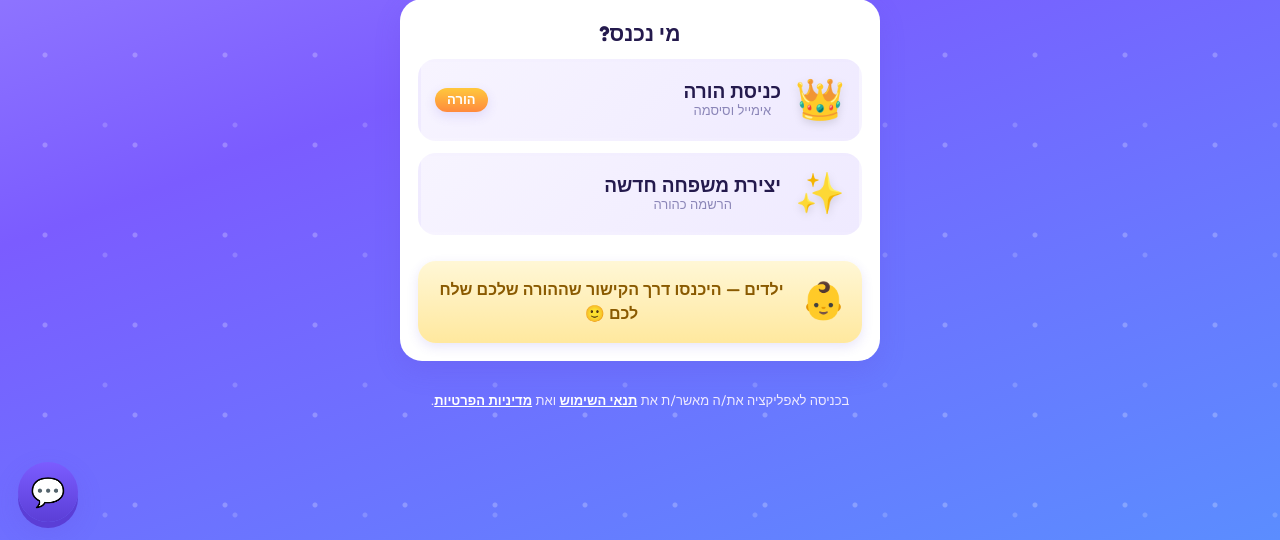
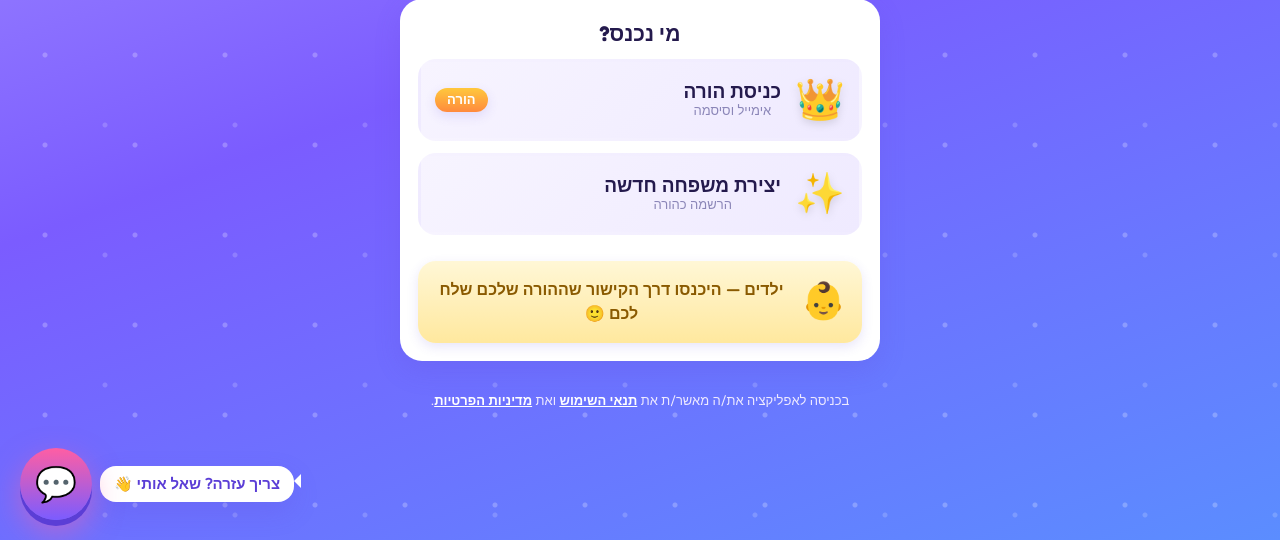
Before and after one commit to mayasinger240913/todo-app, a Flask app: page / in a window 1280 px wide. Shown: the part 260-800 px from the top of the page. Run offline with Flask 3, Linux system fonts and the light colour scheme; some libraries are stand-ins or nearby versions.

Commit message:
צ'אט: כפתור 💬 בולט יותר — גדול, פעימה, ותווית "צריך עזרה?"
- הכפתור גדול וצבעוני יותר עם אנימציית פעימה וטבעת שמושכת את העין
- תווית "צריך עזרה? שאל אותי 👋" ליד הכפתור (גם לחיצה עליה פותחת)
- התווית מוסתרת כשהצ'אט פתוח ובמסכים צרים מאוד

Co-Authored-By: Claude Opus 4.8 (1M context) <noreply@anthropic.com>

```diff
--- a/static/app.js
+++ b/static/app.js
@@ -261,6 +261,8 @@ function chatToggle(open) {
   panel.classList.toggle("hidden", !show);
   panel.setAttribute("aria-hidden", show ? "false" : "true");
   fab.classList.toggle("hidden", show);
+  const label = $("#chat-fab-label");
+  if (label) label.classList.toggle("hidden", show);
   if (show) {
     if (!$("#chat-body").childElementCount) {
       chatAddBubble("assistant",
@@ -290,6 +292,8 @@ function chatSend(text) {
 
 function initChat() {
   $("#chat-fab").addEventListener("click", () => chatToggle(true));
+  const lbl = $("#chat-fab-label");
+  if (lbl) lbl.addEventListener("click", () => chatToggle(true));
   $("#chat-close").addEventListener("click", () => chatToggle(false));
   $("#chat-form").addEventListener("submit", (e) => {
     e.preventDefault();
--- a/static/style.css
+++ b/static/style.css
@@ -237,14 +237,44 @@ h2{font-size:21px;margin:.2em 0 .6em}
 
 /* ===== עוזר חכם (צ'אט AI) ===== */
 #chat-fab{
-  position:fixed;bottom:18px;left:18px;z-index:300;
-  width:60px;height:60px;border:none;border-radius:50%;cursor:pointer;
-  font-size:28px;color:#fff;
-  background:linear-gradient(180deg,var(--primary),var(--primary-dark));
-  box-shadow:0 6px 0 var(--primary-dark), var(--shadow);
+  position:fixed;bottom:20px;left:20px;z-index:300;
+  width:72px;height:72px;border:none;border-radius:50%;cursor:pointer;
+  font-size:34px;color:#fff;
+  background:linear-gradient(180deg,var(--pink),var(--primary));
+  box-shadow:0 6px 0 var(--primary-dark), 0 12px 30px rgba(255,94,163,.5);
+  animation:fab-attention 2.2s ease-in-out infinite;
 }
-#chat-fab:active{transform:translateY(4px);box-shadow:0 2px 0 var(--primary-dark)}
+/* טבעת "פעימה" שמושכת את העין */
+#chat-fab::after{
+  content:"";position:absolute;inset:0;border-radius:50%;
+  border:3px solid var(--pink);
+  animation:fab-ring 2.2s ease-out infinite;
+}
+@keyframes fab-attention{
+  0%,100%{transform:translateY(0) scale(1)}
+  50%{transform:translateY(-4px) scale(1.06)}
+}
+@keyframes fab-ring{
+  0%{opacity:.7;transform:scale(1)}
+  100%{opacity:0;transform:scale(1.9)}
+}
+#chat-fab:active{transform:translateY(4px) scale(1);animation:none;box-shadow:0 2px 0 var(--primary-dark)}
 #chat-fab.hidden{display:none}
+
+/* תווית "צריך עזרה?" ליד הכפתור */
+#chat-fab-label{
+  position:fixed;bottom:38px;left:100px;z-index:300;
+  background:#fff;color:var(--primary-dark);font-weight:700;font-size:15px;
+  padding:9px 14px;border-radius:16px;white-space:nowrap;
+  box-shadow:var(--shadow);animation:fab-attention 2.2s ease-in-out infinite;
+}
+/* "זנב" קטן שמצביע לכיוון הכפתור */
+#chat-fab-label::before{
+  content:"";position:absolute;right:-7px;bottom:14px;
+  border:7px solid transparent;border-right-color:#fff;
+}
+#chat-fab-label.hidden{display:none}
+@media(max-width:480px){ #chat-fab-label{display:none} }
 
 #chat-panel{
   position:fixed;bottom:18px;left:18px;z-index:301;
--- a/templates/index.html
+++ b/templates/index.html
@@ -171,6 +171,7 @@
   <div id="toast" class="toast hidden"></div>
 
   <!-- ===== עוזר חכם (צ'אט AI) ===== -->
+  <div id="chat-fab-label">צריך עזרה? שאל אותי 👋</div>
   <button id="chat-fab" aria-label="עוזר חכם" title="שאל את העוזר החכם">💬</button>
   <div id="chat-panel" class="hidden" aria-hidden="true">
     <div class="chat-header">
```
